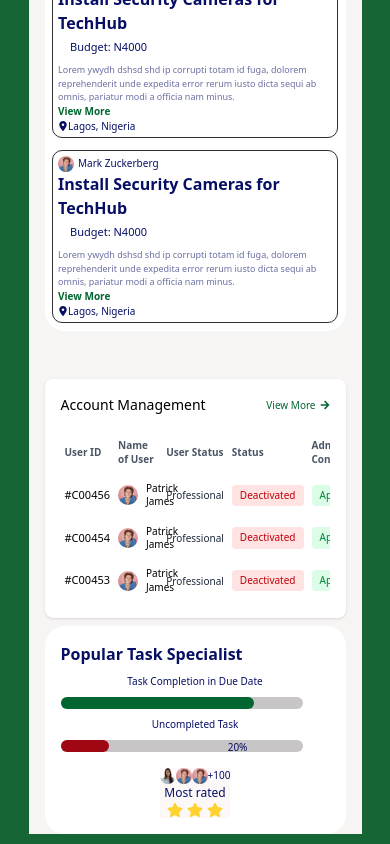
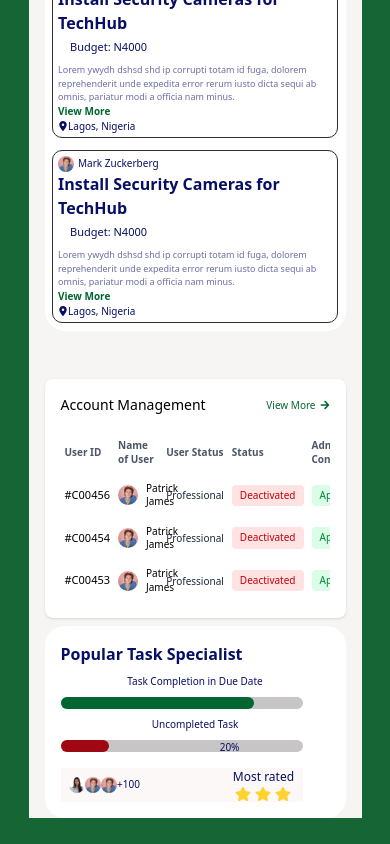
Before and after one commit to VictorAsiya/Belsoft, a React (Vite) app: page / in a window 390 px wide. Shown: the part 1086-1930 px from the top of the page. Built offline with nearby package versions, Linux system fonts and the light colour scheme.

Commit message:
hello there

```diff
--- a/src/components/RightSection/Top/topRight.module.css
+++ b/src/components/RightSection/Top/topRight.module.css
@@ -21,7 +21,7 @@
         width: 100%;
     }
 }
-@media screen and (max-width: 555) {
+@media screen and (max-width: 555px) {
 
     .btnDiv Button{
         font-size: 8px;
--- a/src/components/RightSection/bottomLeft/index.tsx
+++ b/src/components/RightSection/bottomLeft/index.tsx
@@ -12,7 +12,7 @@ function BottomLeft() {
             <input
               type="text"
               placeholder="search for Jobs"
-              className="border-[1.5px] border-[#123456] h-[30px] pl-3 rounded-[10px] sm:w-[100%] lg:w-fit mr-1 "
+              className="border-[1.5px] border-[#123456] h-[30px] pl-3 rounded-[10px] sm:w-[70%] lg:w-fit mr-1 "
             />
             <button className="border-[1.5px] border-[#123456] h-[30px] px-3 rounded-[10px] sm:w-{100%} lg:w-fit">
               filter
--- a/src/components/RightSection/overview/Overview.tsx
+++ b/src/components/RightSection/overview/Overview.tsx
@@ -52,7 +52,7 @@ function Overview() {
                   style={{ backgroundColor: "var(--secondary" }}
                 >
                   <div className="absolute w-[80%] rounded-2xl h-3 bg-green-800"></div>
-                  <p className="text-[10px] ml-28">80%</p>
+                  <p className="text-[10px] ml-24">80%</p>
                 </div>
               </div>
 
@@ -63,13 +63,13 @@ function Overview() {
                   style={{ backgroundColor: "var(--secondary" }}
                 >
                   <div className="absolute w-[20%] rounded-2xl h-3 bg-red-800"></div>
-                  <p className="text-[10px] ml-28">20%</p>
+                  <p className="text-[10px] ml-24">20%</p>
                 </div>
               </div>
             </div>
 
             <div
-              className="flex flex-col h-auto sm:h-[70%] sm:w-[17%] justify-center items-center sm:mr-2 mt-4 sm:mt-0"
+              className={`flex lg:flex-col h-auto sm:h-[70%] justify-center items-center sm:mr-2 mt-4 sm:mt-0 ${styles.bottom}`}
               style={{ backgroundColor: "#FCF8F8" }}
             >
               <div className="flex">
@@ -80,6 +80,7 @@ function Overview() {
                   +100
                 </p>
               </div>
+
               <div>
                 <p className="text-[12px]" style={{ color: "var(--text)" }}>
                   Most rated
--- a/src/components/RightSection/overview/overview.module.css
+++ b/src/components/RightSection/overview/overview.module.css
@@ -4,3 +4,17 @@
         flex-direction: column;
     }
 }
+@media screen and (max-width: 555px) {
+    .bottom{
+        display: flex;
+        justify-content: space-evenly;
+        align-items: center;
+        gap: 10vh;
+        width: 90%;
+        margin-right: 10%;
+        color: chocolate;
+    }
+
+
+
+}
```
